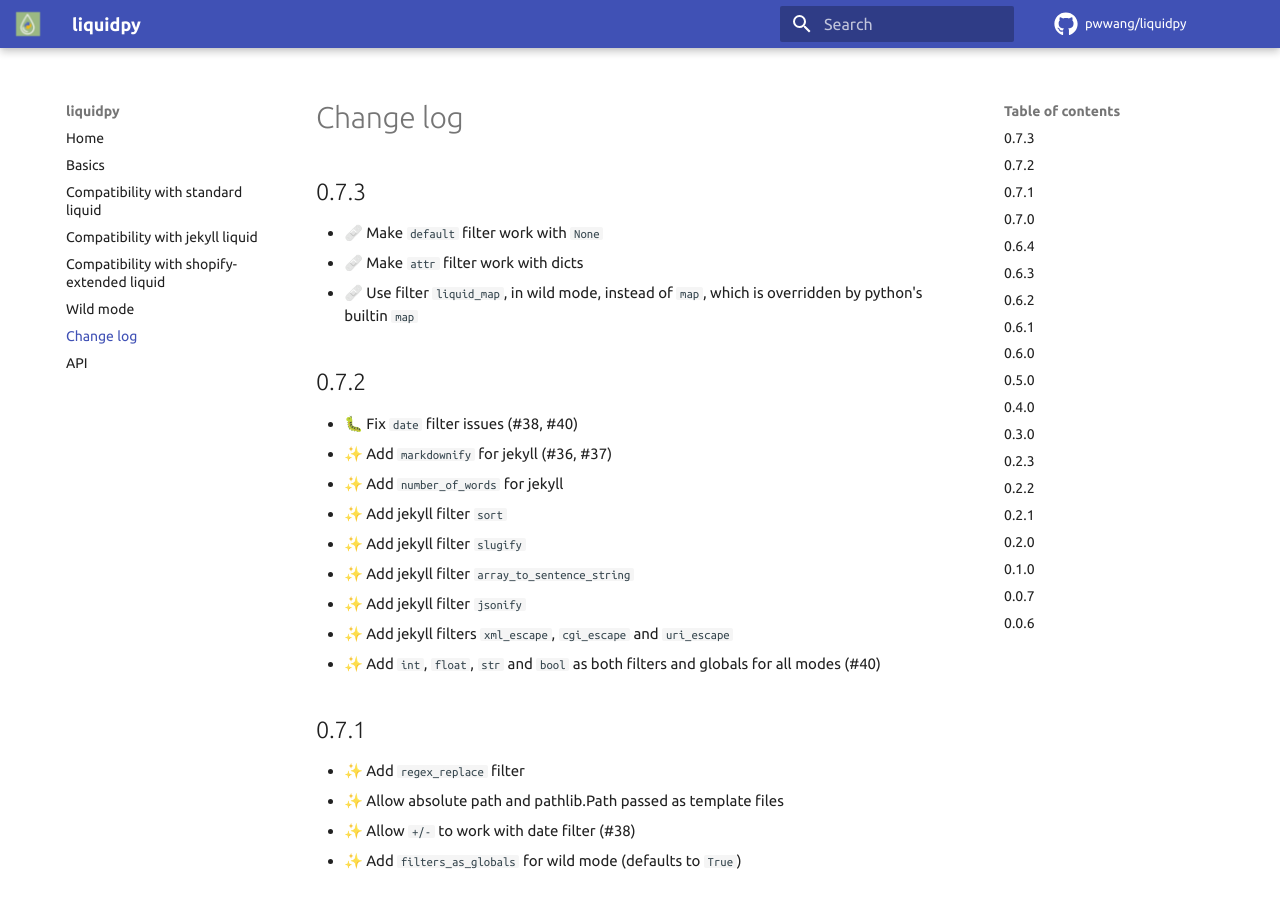
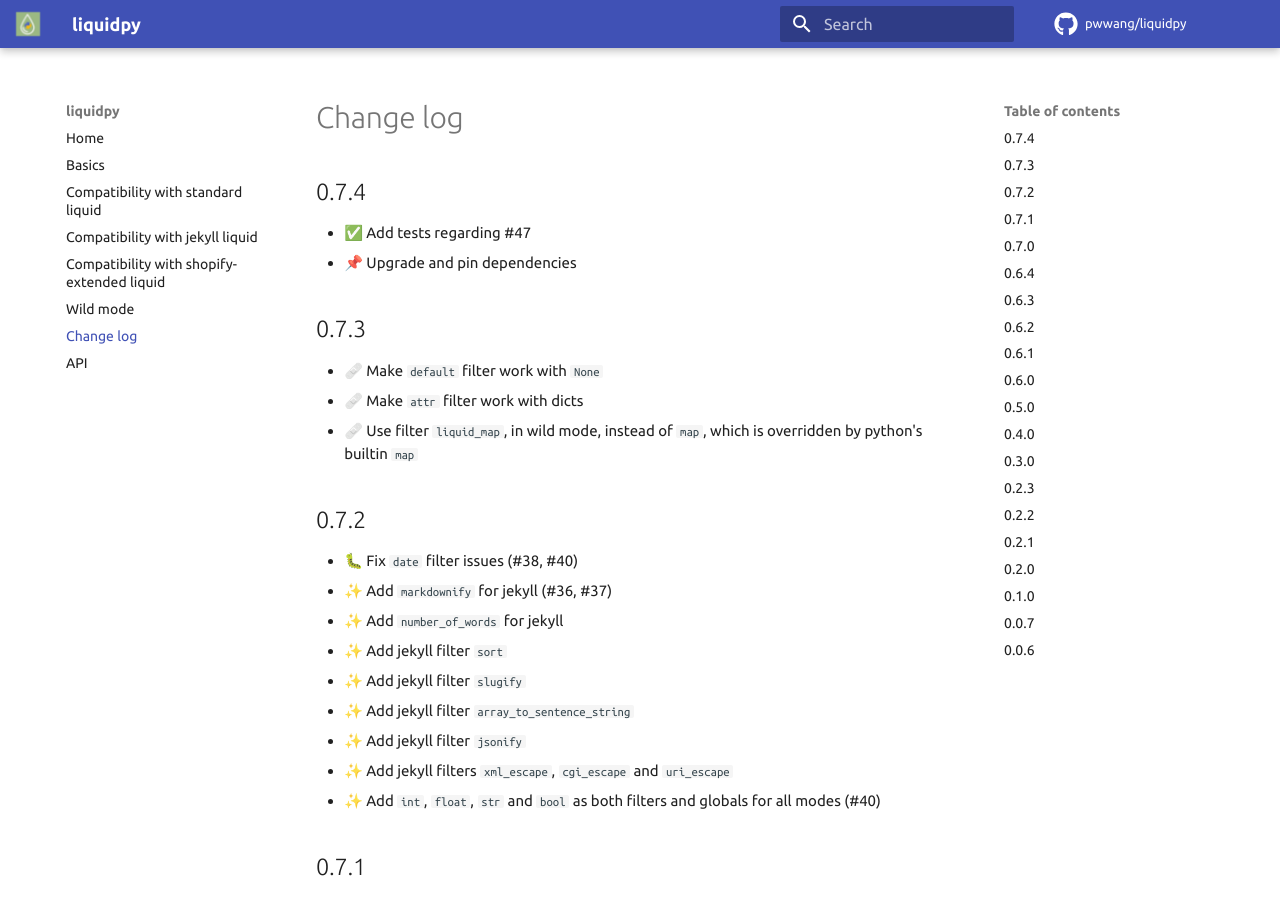
Before and after one commit to pwwang/liquidpy, an MkDocs documentation site: the page built from docs/changelog.md, in a window 1280 px wide and 900 px high. Built offline with MkDocs 1.6.1 and Material for MkDocs 9.7.7, drawn with Linux system fonts in a browser that asks for light colours; comment, search, counter and statistics services are not loaded.

Commit message:
🔖 0.7.4

```diff
--- a/docs/changelog.md
+++ b/docs/changelog.md
@@ -1,3 +1,8 @@
+# 0.7.4
+
+- ✅ Add tests regarding #47
+- 📌 Upgrade and pin dependencies
+
 # 0.7.3
 
 - 🩹 Make `default` filter work with `None`
--- a/liquid/__init__.py
+++ b/liquid/__init__.py
@@ -4,4 +4,4 @@ from .patching import patch_jinja, unpatch_jinja
 
 patch_jinja()
 
-__version__ = "0.7.3"
+__version__ = "0.7.4"
--- a/pyproject.toml
+++ b/pyproject.toml
@@ -4,7 +4,7 @@ build-backend = "poetry.masonry.api"
 
 [tool.poetry]
 name = "liquidpy"
-version = "0.7.3"
+version = "0.7.4"
 description = "A port of liquid template engine for python"
 authors = [ "pwwang <pwwang@pwwang.com>",]
 license = "MIT"
```
